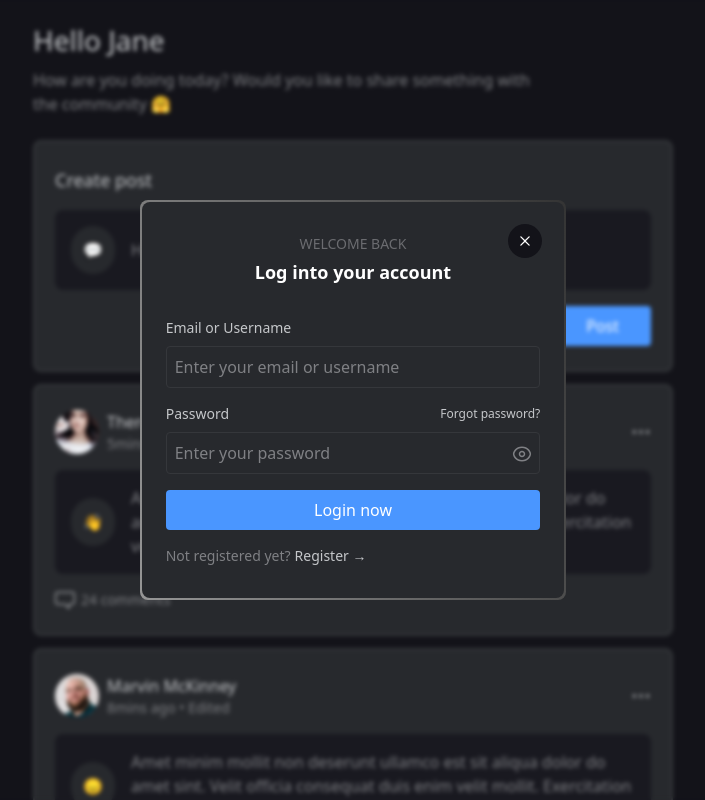
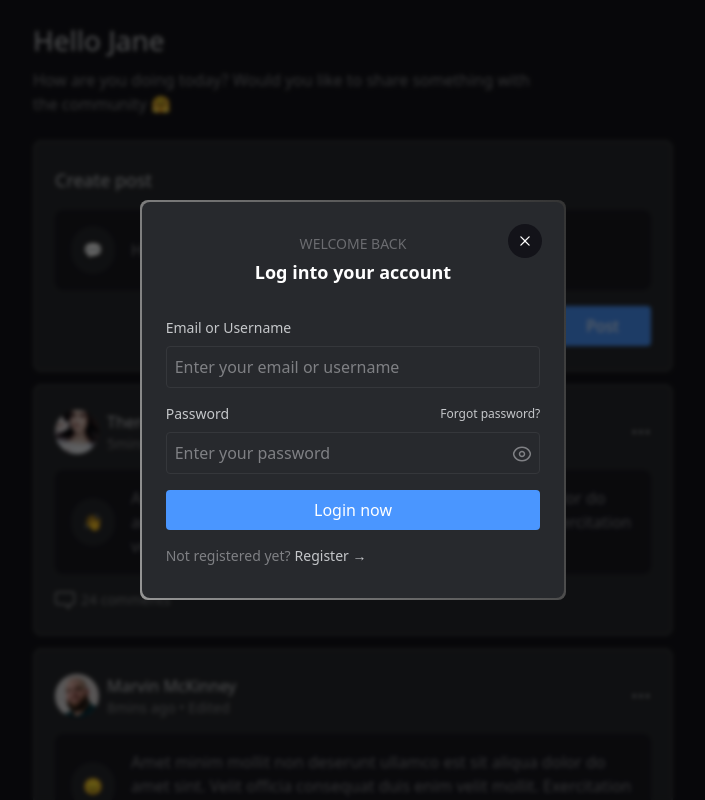
Before and after one commit to SaileshVerma/atlys_assignment, a React (Create React App) app: page / in a window 1280 px wide. Shown: the whole page, without its empty margins (287-992 px from the left). Built offline with nearby package versions, Linux system fonts and the light colour scheme.

Commit message:
fix: animation

```diff
--- a/src/components/Home/CreatePost.tsx
+++ b/src/components/Home/CreatePost.tsx
@@ -1,4 +1,8 @@
-export const CreatePostContainer = () => {
+export const CreatePostContainer = ({
+  setIsModalOpen,
+}: {
+  setIsModalOpen: (val: boolean) => void;
+}) => {
   return (
     <div className="flex flex-col py-6 px-5 gap-4 border-2 bg-background-black-secondary border-border-secondary-black items-start rounded-lg">
       <span className="md:text-lg font-medium text-grey-1">Create post</span>
@@ -10,7 +14,10 @@ export const CreatePostContainer = () => {
           How are you feeling today?
         </span>
       </div>
-      <button className="px-6 md:px-8 py-2 text-sm md:text-base font-medium self-end bg-[#4A96FF] rounded">
+      <button
+        className="px-6 md:px-8 py-2 text-sm md:text-base font-medium self-end bg-[#4A96FF] rounded cursor-pointer"
+        onClick={() => setIsModalOpen(true)}
+      >
         Post
       </button>
     </div>
--- a/src/components/shared/CustomModal.tsx
+++ b/src/components/shared/CustomModal.tsx
@@ -8,10 +8,17 @@ interface CustomModalProps {
 
 export function CustomModal({ isOpen, children, onClose }: CustomModalProps) {
   return (
+    <>
       <div
-      className={`absolute flex items-center inset-0 justify-center
-    ${!isOpen && "hidden"}
-    `}
+        className={`fixed backdrop-blur-[2px] bg-black/60 h-full w-full transition-opacity ease-in-out duration-500 delay-100  items-center ${
+          isOpen ? "opacity-100 translate-x-0" : "opacity-0 translate-x-full"
+        }`}
+      />
+
+      <div
+        className={`absolute ease-in-out duration-500 delay-100 transition-opacity flex items-center inset-0 justify-center ${
+          isOpen ? "opacity-100 translate-x-0" : "opacity-0 translate-x-full"
+        }`}
       >
         <div className="flex flex-col items-center justify-center w-full p-6 md:p-0">
           <div className="relative flex flex-col rounded-lg  gradient-border  items-center justify-center bg-background-black-secondary w-full md:w-1/3 p-0.5">
@@ -26,5 +33,6 @@ export function CustomModal({ isOpen, children, onClose }: CustomModalProps) {
           </div>
         </div>
       </div>
+    </>
   );
 }
--- a/src/pages/App.tsx
+++ b/src/pages/App.tsx
@@ -1,6 +1,5 @@
 import { LoginPage } from "./login/Login";
 import { useCustomRouter } from "../router/router";
-
 import { SignUpPage } from "./signup/SignUp";
 import { HomePage } from "./home/Home";
 //bg-black/80
--- a/src/pages/home/Home.tsx
+++ b/src/pages/home/Home.tsx
@@ -10,8 +10,11 @@ export function HomePage() {
   const [isModalOpen, setIsModalOpen] = useState(true);
 
   return (
-    <div className="relative flex h-screen w-screen   thin-scrollbar flex-col items-center gap-6 text-white overflow-y-scroll">
-      <div className="absolute h-full w-full backdrop-blur-[2px] items-center" />
+    <div
+      className={`relative flex h-screen w-screen thin-scrollbar flex-col overflow-x-hidden items-center gap-6 text-white  ${
+        isModalOpen ? "overflow-hidden" : "overflow-y-scroll"
+      } `}
+    >
       <CustomModal
         isOpen={isModalOpen}
         onClose={() => {
@@ -30,7 +33,7 @@ export function HomePage() {
         </span>
       </div>
       <div className="flex flex-col gap-3 p-4 md:p-0 w-full md:w-1/2">
-        <CreatePostContainer />
+        <CreatePostContainer setIsModalOpen={setIsModalOpen} />
 
         {Posts.map((post, index) => {
           return (
```
Lines whose indentation alone changed are shown as unchanged.
